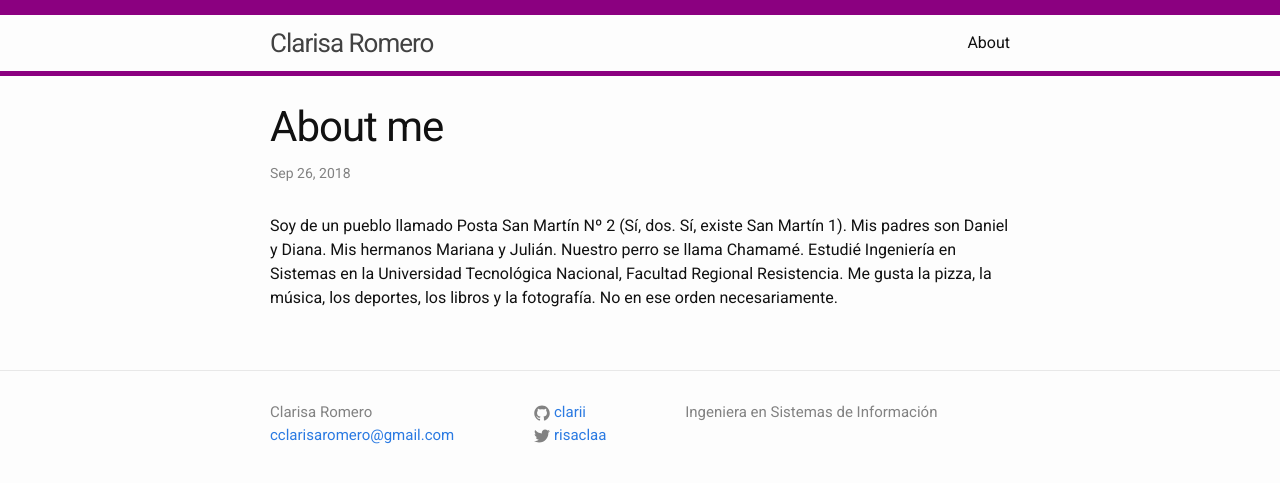
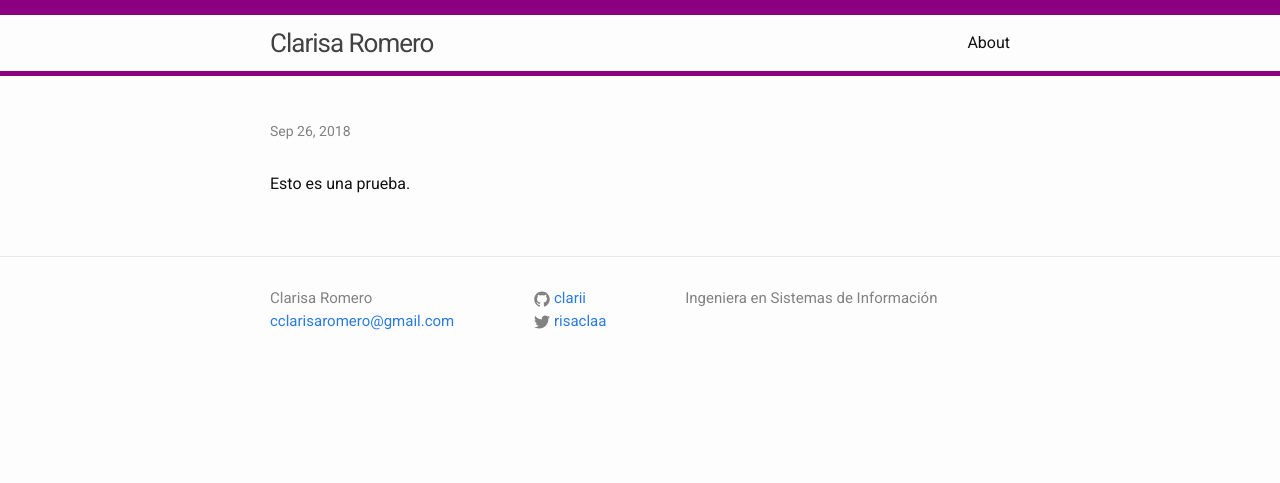
Before and after one commit to clarii/clarii.github.io, a Jekyll site: the page built from _posts/2018-09-26-about-me.markdown, in a window 1280 px wide. Shown: the top 483 px of the page. Built offline with Jekyll 4.4.1, drawn with Linux system fonts in a browser that asks for light colours.

Commit message:
Update 2018-09-26-about-me.markdown

```diff
--- a/_posts/2018-09-26-about-me.markdown
+++ b/_posts/2018-09-26-about-me.markdown
@@ -1,10 +1,7 @@
 ---
 layout: post
-title:  "About me"
+title:  ""
 date:   2018-09-26 21:51:19 +0000
 categories: jekyll update
 ---
-Soy de un pueblo llamado Posta San Martín Nº 2 (Sí, dos. Sí, existe San Martín 1).
-Mis padres son Daniel y Diana. Mis hermanos Mariana y Julián. Nuestro perro se llama Chamamé.
-Estudié Ingeniería en Sistemas en la Universidad Tecnológica Nacional, Facultad Regional Resistencia.
-Me gusta la pizza, la música, los deportes, los libros y la fotografía. No en ese orden necesariamente.
+Esto es una prueba.
```
